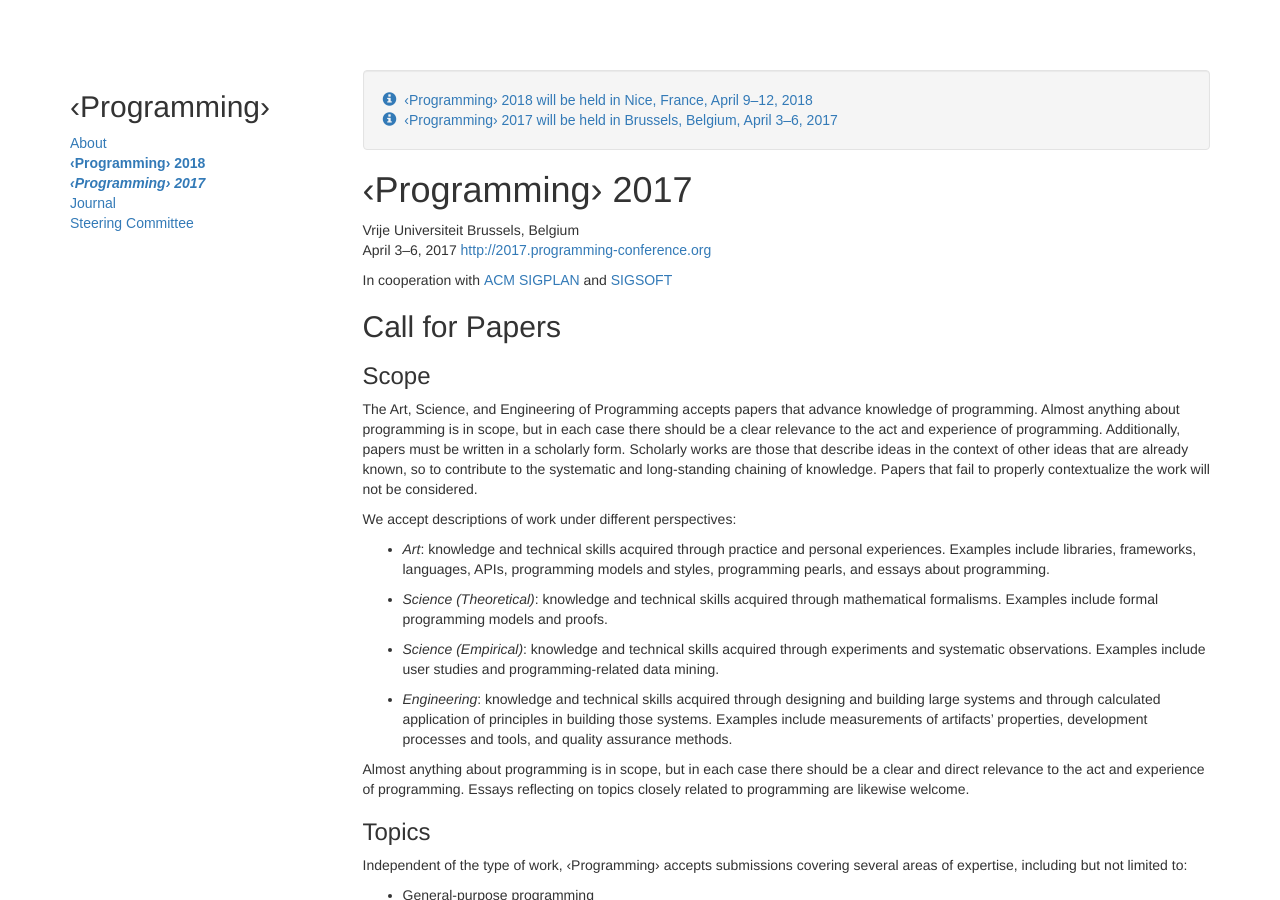
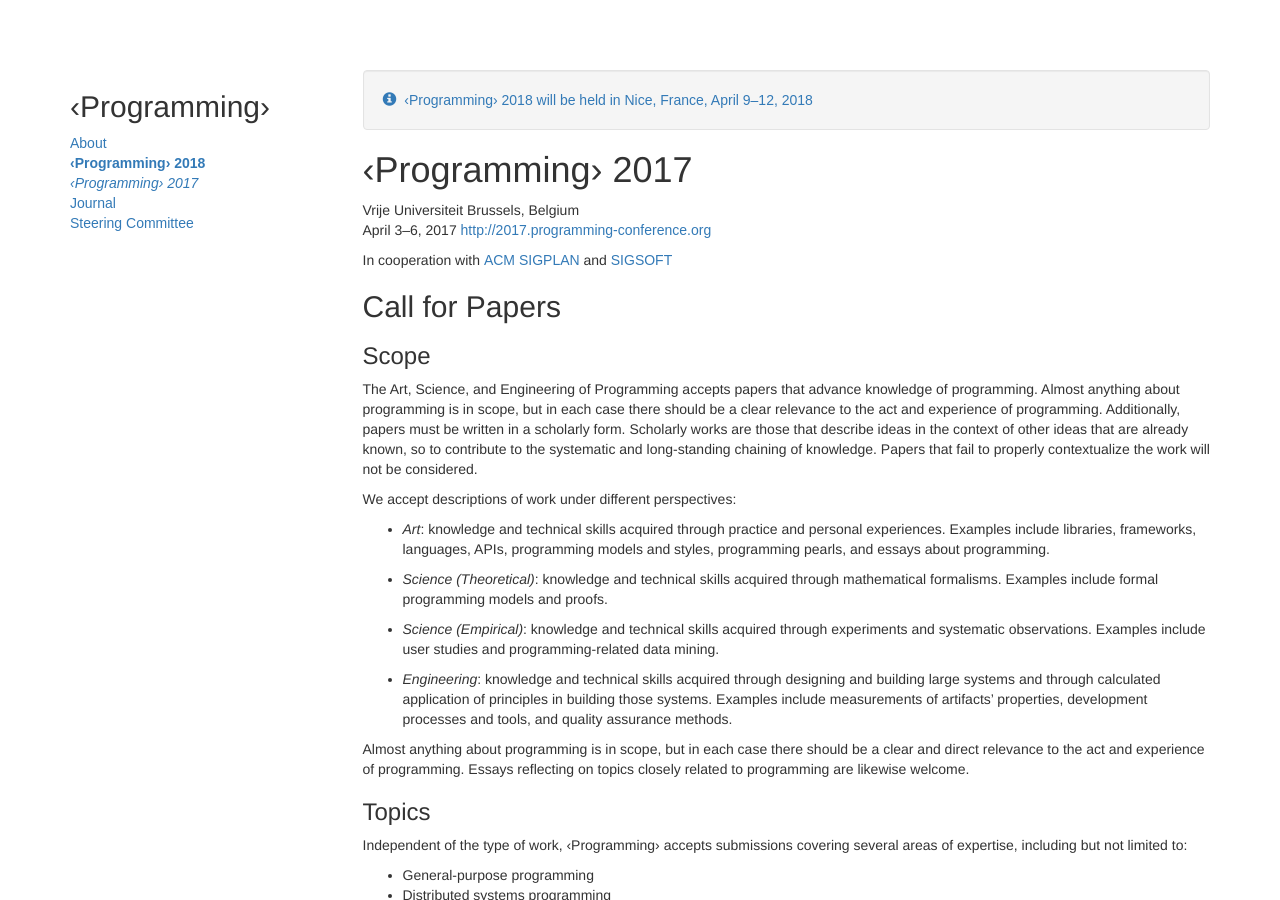
Before and after one commit to programming-conference/programming-conference.github.io, a Jekyll site: the page built from 2017/index.markdown, in a window 1280 px wide and 900 px high. Built offline with Jekyll 4.4.1, drawn with Linux system fonts in a browser that asks for light colours; nearby versions of some CDN libraries; library files that are not in the unit come from our copies.

Commit message:
minor edits

```diff
--- a/2017/index.markdown
+++ b/2017/index.markdown
@@ -1,7 +1,6 @@
 ---
 title: ‹Programming› 2017
 order: 199
-featured: ‹Programming› 2017 will be held in Brussels, Belgium, April 3–6, 2017
 external: http://2017.programming-conference.org
 ---
 
```
